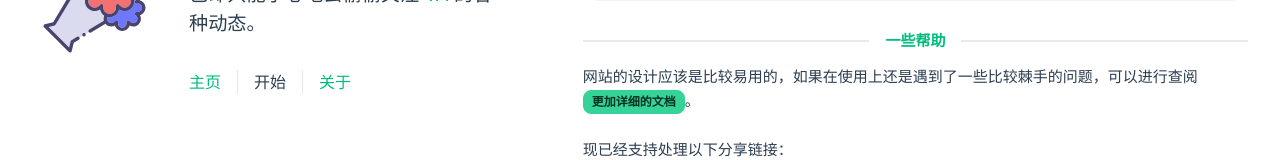
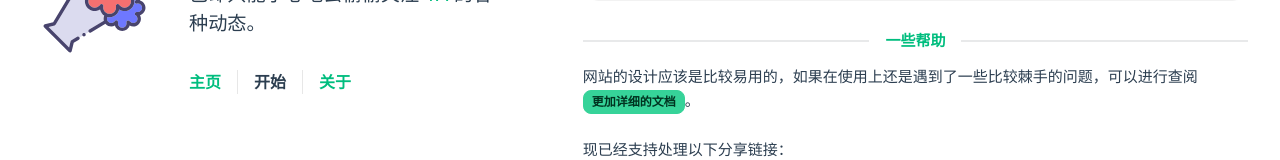
Before and after one commit to AllinProgram/find-somebody-frontend, a Vue app: page /start in a window 1280 px wide. Shown: the part 399-559 px from the top of the page. Built offline with nearby package versions, Linux system fonts and the light colour scheme.

Commit message:
尝试修复滑动问题

```diff
--- a/src/App.vue
+++ b/src/App.vue
@@ -11,9 +11,9 @@ import HelloWorld from './components/HelloWorld.vue'
       <HelloWorld msg="找到TA！" />
 
       <nav>
-        <RouterLink to="/">主页</RouterLink>
-        <RouterLink to="/start">开始</RouterLink>
-        <RouterLink to="/about">关于</RouterLink>
+        <RouterLink to="/"><b>主页</b></RouterLink>
+        <RouterLink to="/start"><b>开始</b></RouterLink>
+        <RouterLink to="/about"><b>关于</b></RouterLink>
       </nav>
     </div>
   </header>
--- a/src/router/index.js
+++ b/src/router/index.js
@@ -1,6 +1,5 @@
 import { createRouter, createWebHistory } from 'vue-router'
 import HomeView from '../views/HomeView.vue'
-import ExecuteView from '../views/ExecuteView.vue'
 
 const router = createRouter({
   history: createWebHistory(import.meta.env.BASE_URL),
--- a/src/views/ExecuteView.vue
+++ b/src/views/ExecuteView.vue
@@ -1,7 +1,7 @@
 <template>
     <div class="flex flex-col justify-center items-center">
 
-        <div class="stats shadow w-full scroll-auto">
+        <div class="stats shadow w-full overflow-x-auto whitespace-nowrap">
             <div class="stat">
                 <div class="stat-figure text-primary">
                     <svg xmlns="http://www.w3.org/2000/svg" fill="none" viewBox="0 0 24 24"
```
